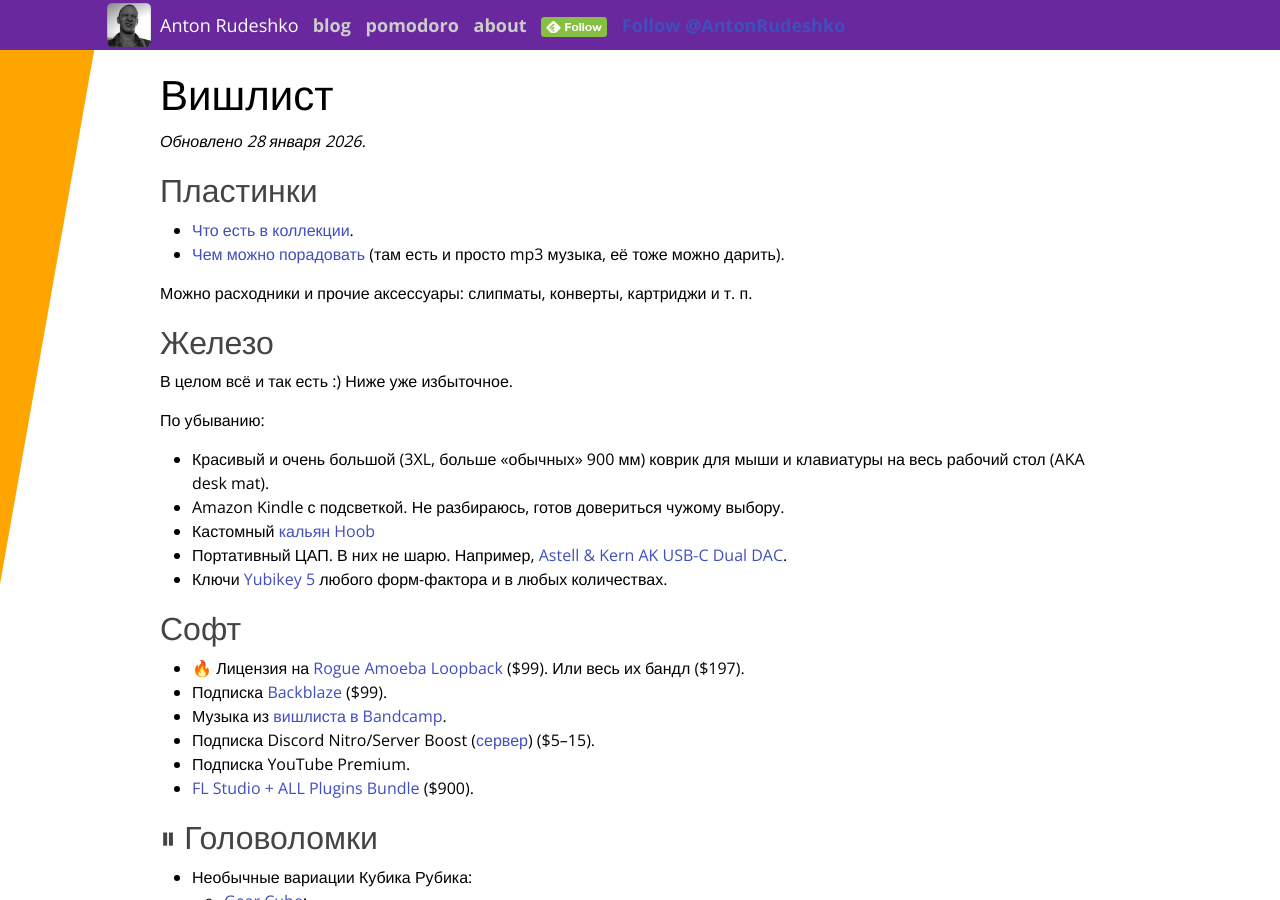
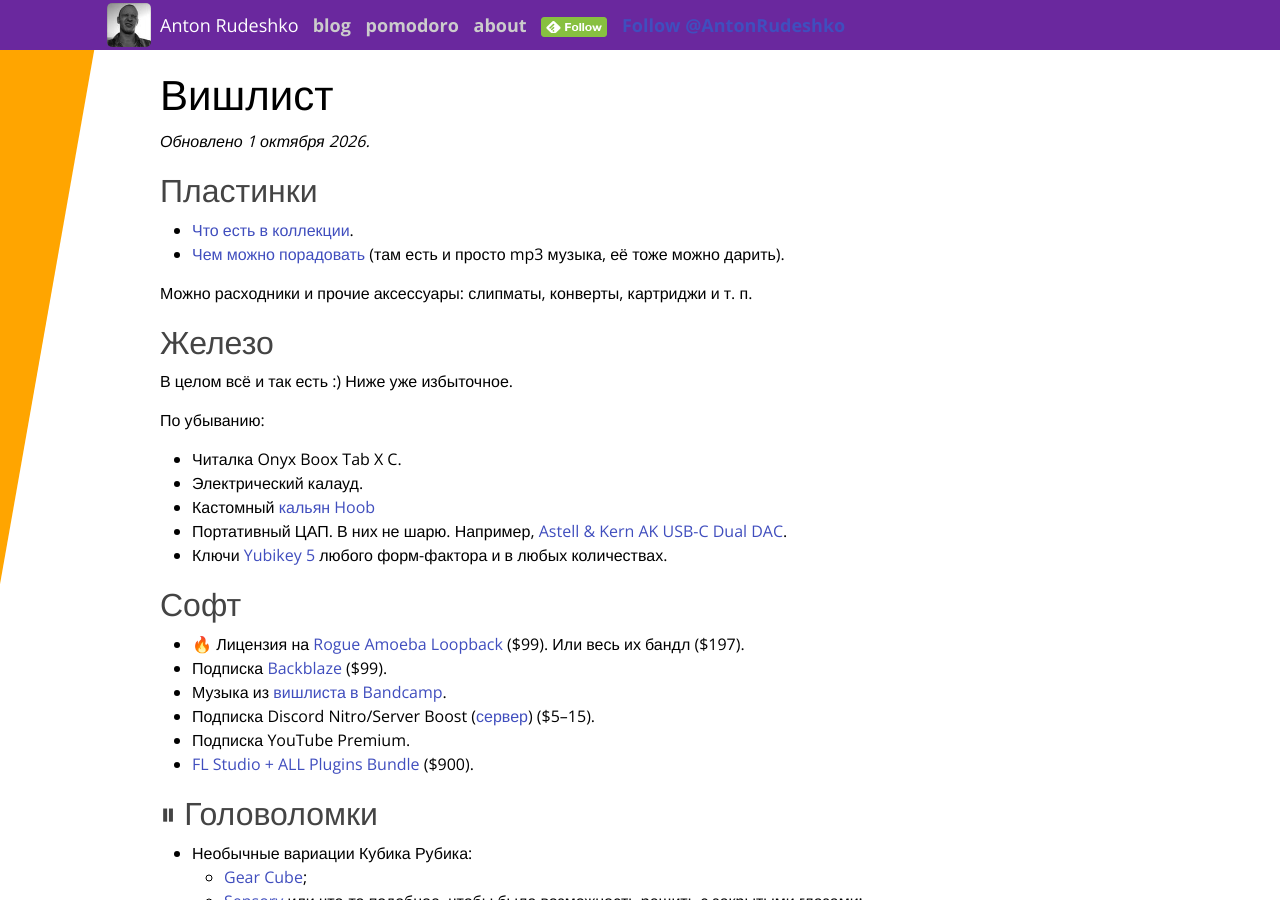
Before and after one commit to anton-rudeshko/anton-rudeshko.github.io, a Jekyll site: the page built from wishlist/index.md, in a window 1280 px wide and 900 px high. Built offline with Jekyll 4.4.1, drawn with Linux system fonts in a browser that asks for light colours; comment, search, counter and statistics services are not loaded.

Commit message:
wishlist: add hookah elecrtic heater

```diff
--- a/wishlist/index.md
+++ b/wishlist/index.md
@@ -5,7 +5,7 @@ title: Вишлист
 
 # Вишлист
 
-_Обновлено 28 января 2026._
+_Обновлено 1 октября 2026._
 
 ## Пластинки
 
@@ -23,8 +23,8 @@ _Обновлено 28 января 2026._
 
 По убыванию:
 
-- Красивый и очень большой (3XL, больше «обычных» 900 мм) коврик для мыши и клавиатуры на весь рабочий стол (AKA desk mat).
-- Amazon Kindle с подсветкой. Не разбираюсь, готов довериться чужому выбору.
+- Читалка Onyx Boox Tab X C.
+- Электрический калауд.
 - Кастомный [кальян Hoob][hoob-custom]
 - Портативный ЦАП. В них не шарю. Например, [Astell & Kern AK USB-C Dual DAC].
 - Ключи [Yubikey 5] любого форм-фактора и в любых количествах.
```
